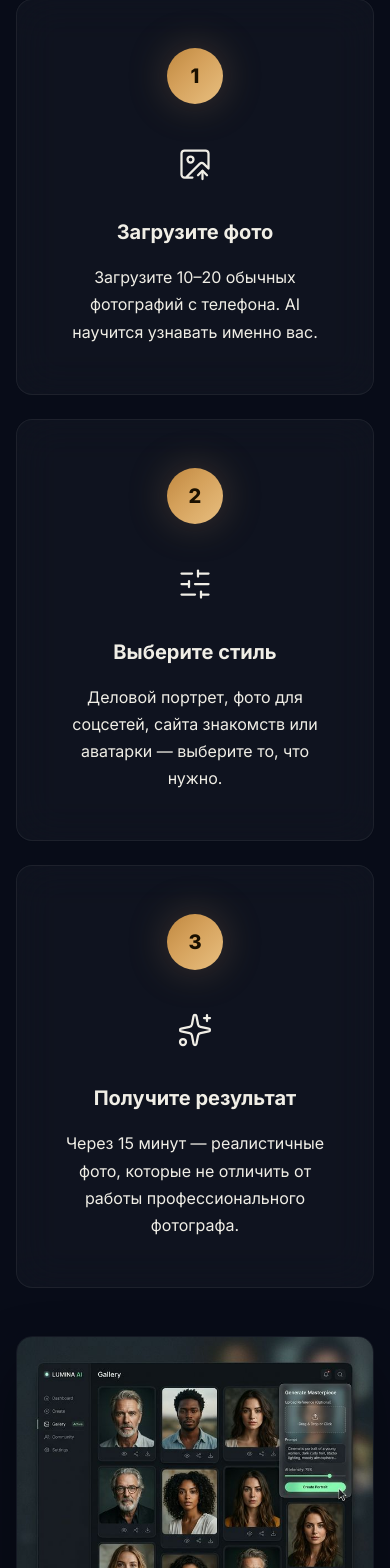
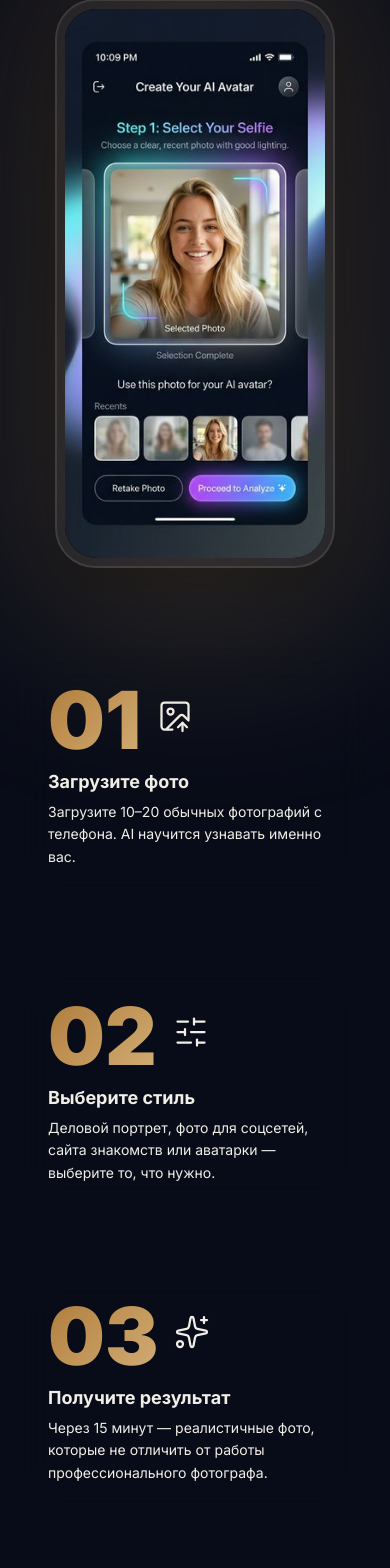
Before and after one commit to selyakate676-netizen/photogen, a Next.js app: page / in a window 390 px wide. Shown: the part 2038-3606 px from the top of the page. Built offline with nearby package versions, Linux system fonts and the light colour scheme.

Commit message:
UI: Rebuild HowItWorks into a mobile-centric layout with new mockup

```diff
--- a/src/app/page.tsx
+++ b/src/app/page.tsx
@@ -3,6 +3,7 @@ import Hero from '@/components/Hero';
 import BeforeAfter from '@/components/BeforeAfter';
 import HowItWorks from '@/components/HowItWorks';
 import StylesPreview from '@/components/StylesPreview';
+import Templates from '@/components/Templates';
 import Reviews from '@/components/Reviews';
 import Pricing from '@/components/Pricing';
 import FAQ from '@/components/FAQ';
@@ -19,6 +20,7 @@ export default function Home() {
       <BeforeAfter />
       <HowItWorks />
       <StylesPreview />
+      <Templates />
       <Pricing />
       <FAQ />
       <Reviews />
--- a/src/components/HowItWorks.module.css
+++ b/src/components/HowItWorks.module.css
@@ -1,109 +1,150 @@
 .howItWorks {
   background: var(--bg-secondary);
+  overflow: hidden;
 }
 
-.steps {
+.layout {
   display: grid;
-  grid-template-columns: repeat(3, 1fr);
+  grid-template-columns: 1fr 1.2fr 1fr;
   gap: var(--space-xl);
+  align-items: center;
+  position: relative;
+  z-index: 2;
+  margin-top: var(--space-3xl);
+}
+
+.columnDesc {
+  display: flex;
+  flex-direction: column;
+  gap: var(--space-3xl);
+}
+
+.columnCenter {
+  display: flex;
+  justify-content: center;
+  align-items: center;
   position: relative;
 }
 
-.revealWrapper {
-  height: 100%;
+.step {
+  text-align: left;
+  padding: var(--space-xl);
+  position: relative;
+  z-index: 1;
+  display: flex;
+  flex-direction: column;
+  background: transparent !important;
+  box-shadow: none !important;
+  border: none !important;
 }
 
-.step {
-  text-align: center;
-  padding: var(--space-2xl);
-  position: relative;
-  z-index: 1;
-  height: 100%;
+.stepHeader {
   display: flex;
-  flex-direction: column;
+  align-items: center;
+  gap: var(--space-md);
+  margin-bottom: var(--space-sm);
 }
 
 .stepNumber {
-  width: 56px;
-  height: 56px;
-  border-radius: 50%;
+  font-size: 5rem;
+  font-weight: 900;
+  line-height: 1;
   background: var(--accent-gradient);
-  display: flex;
-  align-items: center;
-  justify-content: center;
-  font-size: var(--font-size-xl);
-  font-weight: 800;
-  margin: 0 auto var(--space-xl);
-  box-shadow: var(--shadow-glow);
-  color: #1a1000;
+  -webkit-background-clip: text;
+  background-clip: text;
+  -webkit-text-fill-color: transparent;
+  opacity: 0.9;
 }
 
 .stepIcon {
-  font-size: 2.5rem;
-  margin-bottom: var(--space-md);
+  color: var(--text-primary);
 }
 
 .stepTitle {
-  font-size: var(--font-size-xl);
+  font-size: var(--font-size-lg);
   font-weight: 700;
-  margin-bottom: var(--space-md);
+  margin-bottom: var(--space-xs);
+  color: var(--text-primary);
 }
 
 .stepDesc {
-  font-size: var(--font-size-base);
+  font-size: var(--font-size-sm);
   color: var(--text-secondary);
-  line-height: 1.7;
-  margin-top: auto; /* Pushes up the description so titles align or fills bottom space */
+  line-height: 1.6;
 }
 
-@media (max-width: 768px) {
-  .steps {
-    grid-template-columns: 1fr;
-    gap: var(--space-lg);
-  }
+/* Phone Mockup Styling */
+.phoneMockup {
+  position: relative;
+  width: 100%;
+  max-width: 320px;
+  margin: 0 auto;
+  border-radius: 40px;
+  padding: 10px;
+  background: rgba(255, 255, 255, 0.05); /* Outer bezel */
+  box-shadow:
+    inset 0 0 0 2px rgba(255,255,255,0.1),
+    0 20px 50px rgba(0,0,0,0.5);
+  z-index: 5;
 }
 
-.mockupReveal {
-  margin-top: 5rem;
+.phoneScreen {
+  border-radius: 32px;
+  overflow: hidden;
+  position: relative;
   width: 100%;
+  aspect-ratio: 9/19;
+  background: #000;
+  box-shadow: inset 0 0 20px rgba(0,0,0,0.8);
 }
 
-.mockupWrapper {
-  position: relative;
+.phoneImage {
   width: 100%;
-  max-width: 1000px;
-  margin: 0 auto;
-  border-radius: var(--radius-lg);
-  overflow: hidden;
-  box-shadow: 0 30px 60px rgba(0, 0, 0, 0.4);
-  border: 1px solid rgba(255, 255, 255, 0.05);
-  background: var(--bg-primary);
+  height: 100%;
+  object-fit: cover;
 }
 
-.mockupGlow {
+.phoneGlow {
   position: absolute;
   top: 50%;
   left: 50%;
   transform: translate(-50%, -50%);
-  width: 80%;
-  height: 80%;
+  width: 120%;
+  height: 120%;
   background: var(--accent-gradient);
-  filter: blur(120px);
-  opacity: 0.15;
-  z-index: 0;
+  filter: blur(100px);
+  opacity: 0.2;
+  z-index: -1;
   pointer-events: none;
 }
 
-.mockupImage {
-  position: relative;
-  width: 100%;
-  height: auto;
-  display: block;
-  z-index: 1;
+.spacer {
+  height: 150px;
+}
+
+@media (max-width: 1024px) {
+  .layout {
+    grid-template-columns: 1fr 1fr;
+    gap: var(--space-2xl);
+  }
+  .columnCenter {
+    grid-column: span 2;
+    order: -1;
+    margin-bottom: var(--space-xl);
+  }
 }
 
 @media (max-width: 768px) {
-  .mockupReveal {
-    margin-top: 3rem;
+  .layout {
+    grid-template-columns: 1fr;
+  }
+  .columnCenter {
+    grid-column: span 1;
+  }
+  .phoneMockup {
+    max-width: 280px;
+  }
+  .spacer {
+    display: none;
   }
 }
--- a/src/components/HowItWorks.tsx
+++ b/src/components/HowItWorks.tsx
@@ -36,29 +36,63 @@ export default function HowItWorks() {
           </p>
         </Reveal>
 
-        <div className={styles.steps}>
-          {steps.map((step, index) => (
-            <Reveal key={index} delay={index + 1} className={styles.revealWrapper}>
+        <div className={styles.layout}>
+          {/* Left Column (Step 1 & 2) */}
+          <div className={styles.columnDesc}>
+            <Reveal delay={1} className={styles.revealWrapper}>
               <div className={`${styles.step} glass-card`}>
-                <div className={styles.stepNumber}>{step.number}</div>
-                <div className={styles.stepIcon}>{step.icon}</div>
-                <h3 className={styles.stepTitle}>{step.title}</h3>
-                <p className={styles.stepDesc}>{step.desc}</p>
+                <div className={styles.stepHeader}>
+                  <div className={styles.stepNumber}>01</div>
+                  <div className={styles.stepIcon}>{steps[0].icon}</div>
+                </div>
+                <h3 className={styles.stepTitle}>{steps[0].title}</h3>
+                <p className={styles.stepDesc}>{steps[0].desc}</p>
               </div>
             </Reveal>
-          ))}
+
+            <Reveal delay={2} className={styles.revealWrapper}>
+              <div className={`${styles.step} glass-card`}>
+                <div className={styles.stepHeader}>
+                  <div className={styles.stepNumber}>02</div>
+                  <div className={styles.stepIcon}>{steps[1].icon}</div>
+                </div>
+                <h3 className={styles.stepTitle}>{steps[1].title}</h3>
+                <p className={styles.stepDesc}>{steps[1].desc}</p>
+              </div>
+            </Reveal>
+          </div>
+
+          {/* Center Column (Phone) */}
+          <div className={styles.columnCenter}>
+            <Reveal delay={3} className={styles.mockupReveal}>
+              <div className={styles.phoneMockup}>
+                <div className={styles.phoneScreen}>
+                  <img
+                    src="/mobile-mockup.png"
+                    alt="Мобильный интерфейс приложения"
+                    className={styles.phoneImage}
+                  />
+                </div>
+                <div className={styles.phoneGlow} />
+              </div>
+            </Reveal>
+          </div>
+
+          {/* Right Column (Step 3) */}
+          <div className={styles.columnDesc}>
+            <Reveal delay={4} className={styles.revealWrapper}>
+              <div className={`${styles.step} glass-card`} style={{ marginTop: 'auto', marginBottom: 'auto' }}>
+                <div className={styles.stepHeader}>
+                  <div className={styles.stepNumber}>03</div>
+                  <div className={styles.stepIcon}>{steps[2].icon}</div>
+                </div>
+                <h3 className={styles.stepTitle}>{steps[2].title}</h3>
+                <p className={styles.stepDesc}>{steps[2].desc}</p>
+              </div>
+            </Reveal>
+            <div className={styles.spacer}></div>
+          </div>
         </div>
-
-        <Reveal delay={4} className={styles.mockupReveal}>
-          <div className={styles.mockupWrapper}>
-            <div className={styles.mockupGlow} />
-            <img
-              src="/app-mockup.png"
-              alt="Интерфейс панели управления PhotoGen"
-              className={styles.mockupImage}
-            />
-          </div>
-        </Reveal>
       </div>
     </section>
   );
```
Also changed, not shown: public/mobile-mockup.png (added).
